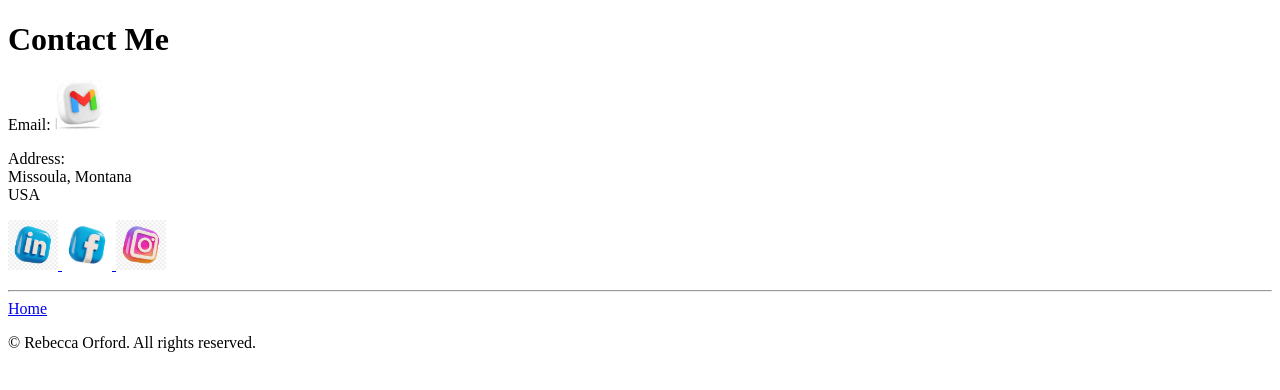
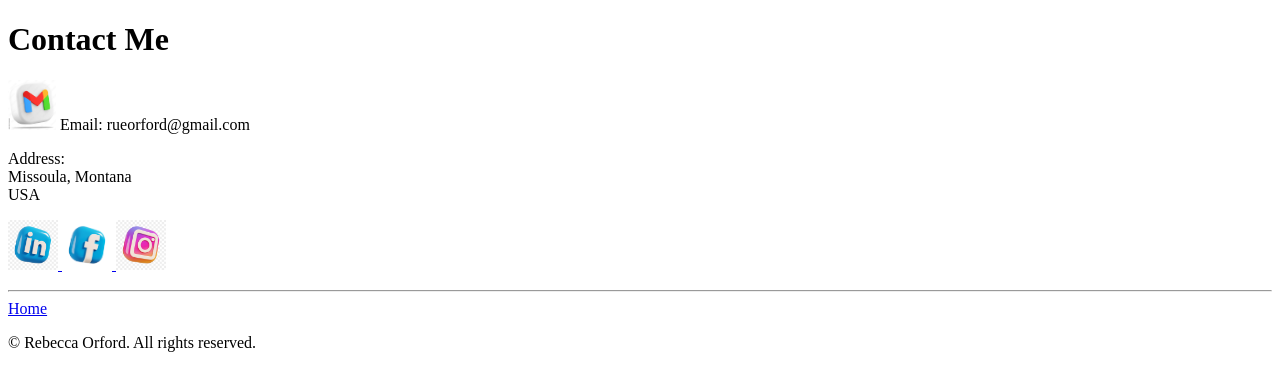
Before and after one commit to Energysylph/My-Resume, a plain HTML site: page Public/contactme.html in a window 1280 px wide. Drawn offline with Linux system fonts and the light colour scheme.

Commit message:
Update contactme.html

```diff
--- a/Public/contactme.html
+++ b/Public/contactme.html
@@ -11,8 +11,8 @@
 <p>
 <h1> Contact Me</h1>
 </p>
-<p>Email: <a href="mailto:rueorford@gmail.com" title="rueorford@gmail.com"> <img height="50" src="../Assets/Images/google mail icon logo.jpg" alt="gmail icon logo 3-D"/>
-</a>
+<p><img height="50" src="../Assets/Images/google mail icon logo.jpg" alt="gmail icon logo 3-D"/></a>
+Email: rueorford@gmail.com
 </p>
 
 <p>Address:<br/>
```
